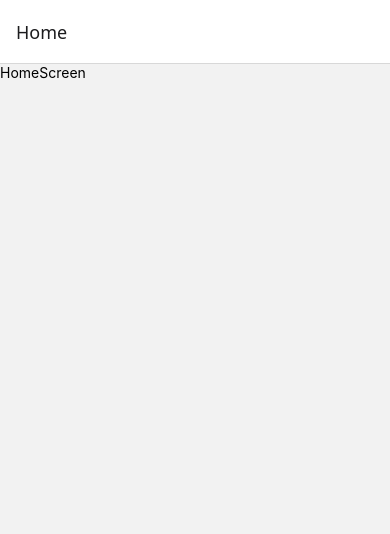
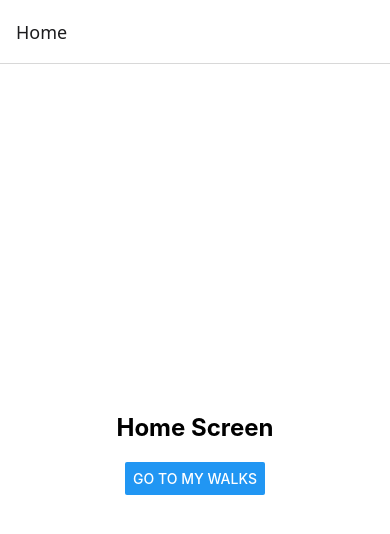
Before and after one commit to rohit-rai-0101rm/maps-assignent, a React Native app: screen /Home in a window 390 px wide. Shown: the top 534 px of the page. Built offline with nearby package versions, Linux system fonts and the light colour scheme.

Commit message:
navigation between screens added

```diff
--- a/src/AppNavigator.tsx
+++ b/src/AppNavigator.tsx
@@ -12,7 +12,7 @@ export default function AppNavigator() {
     <NavigationContainer>
       <Stack.Navigator>
         <Stack.Screen name="Home" component={HomeScreen} />
-        <Stack.Screen name="MyWalks" component={MyWalksScreen} />
+        <Stack.Screen name="mywalks" component={MyWalksScreen} />
       </Stack.Navigator>
     </NavigationContainer>
   );
--- a/src/screens/HomeScreen.tsx
+++ b/src/screens/HomeScreen.tsx
@@ -1,10 +1,15 @@
 import * as React from 'react';
-import { Text, View, StyleSheet } from 'react-native';
+import { Text, View, StyleSheet, Button } from 'react-native';
 
-const HomeScreen = () => {
+const HomeScreen = ({ navigation }) => {
   return (
     <View style={styles.container}>
-      <Text>HomeScreen</Text>
+      <Text style={styles.title}>Home Screen</Text>
+
+      <Button
+        title="Go to My Walks"
+        onPress={() => navigation.navigate('mywalks')}
+      />
     </View>
   );
 };
@@ -12,5 +17,15 @@ const HomeScreen = () => {
 export default HomeScreen;
 
 const styles = StyleSheet.create({
-  container: {},
+  container: {
+    flex: 1,
+    justifyContent: 'center',
+    alignItems: 'center',
+    backgroundColor: '#fff',
+  },
+  title: {
+    fontSize: 24,
+    fontWeight: 'bold',
+    marginBottom: 20,
+  },
 });
```
